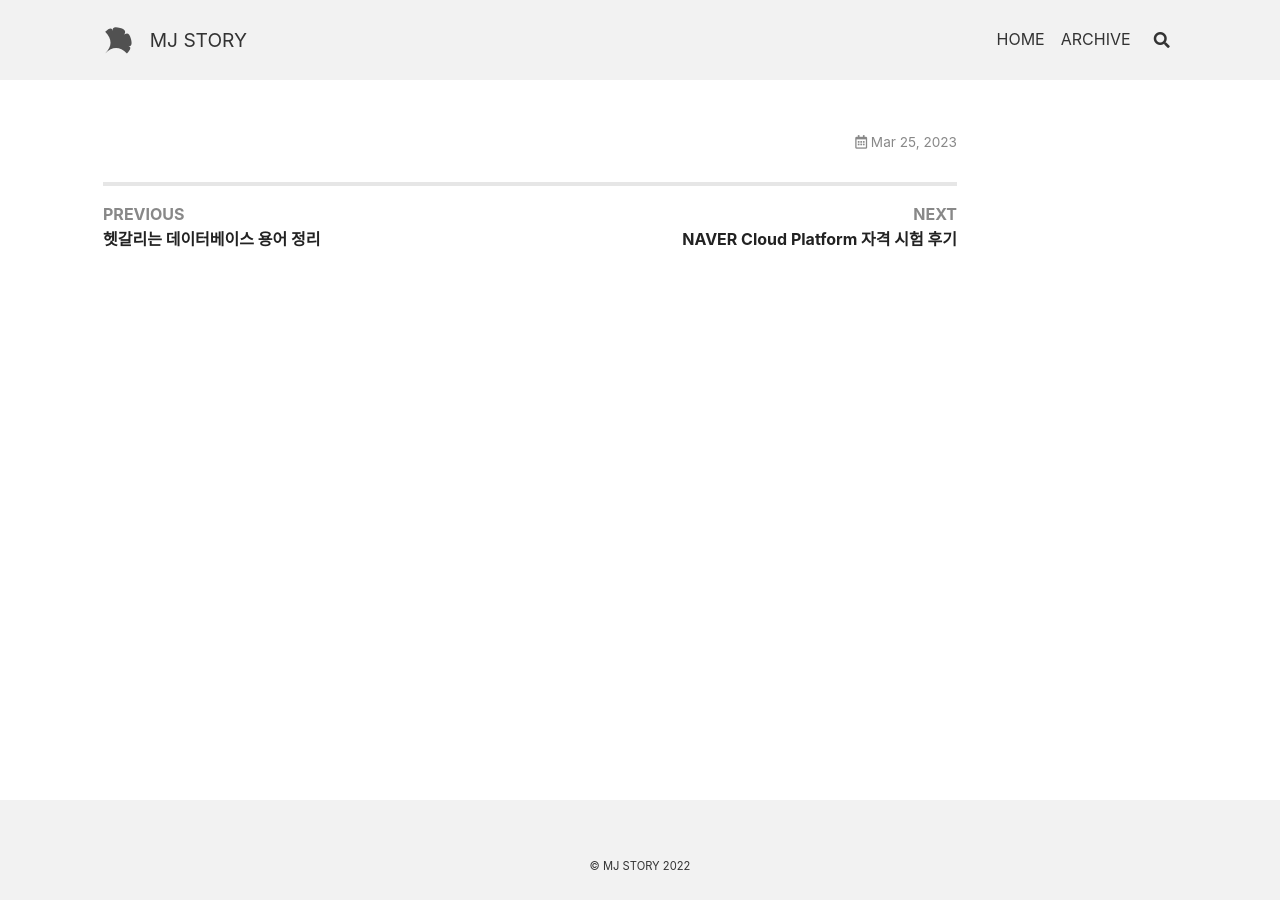
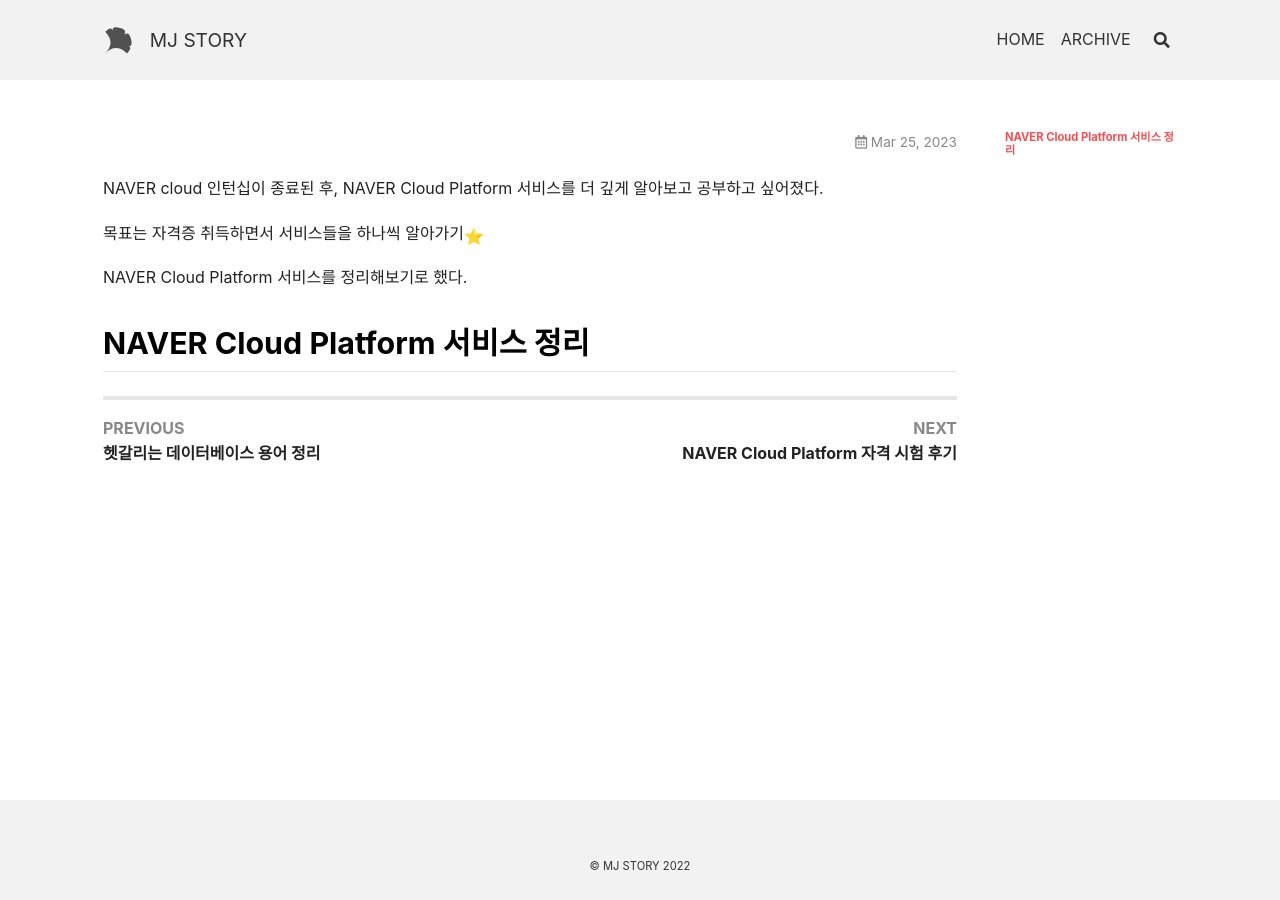
Before and after one commit to cloudnine-mj/cloudnine-mj.github.io, a Jekyll site: the page built from _posts/2022-11-01-NAVER-cloud-Platform-서비스-정리.md, in a window 1280 px wide. Built offline with Jekyll 4.4.1, drawn with Linux system fonts in a browser that asks for light colours; nearby versions of some CDN libraries; emoji names are drawn with the system emoji font.

Commit message:
20221101 포스트 수정1

```diff
--- a/_posts/2022-11-01-NAVER-cloud-Platform-서비스-정리.md
+++ b/_posts/2022-11-01-NAVER-cloud-Platform-서비스-정리.md
@@ -4,3 +4,19 @@ title: 'NAVER cloud Platform 서비스 정리'
 excerpt: ''
 tags: [NAVER Cloud],[NCP]
 ---
+
+
+
+
+
+
+
+NAVER cloud 인턴십이 종료된 후, NAVER Cloud Platform 서비스를 더 깊게 알아보고 공부하고 싶어졌다.
+
+목표는 자격증 취득하면서 서비스들을 하나씩 알아가기:star:
+
+NAVER Cloud Platform 서비스를 정리해보기로 했다.
+
+
+
+## NAVER Cloud Platform 서비스 정리
```
